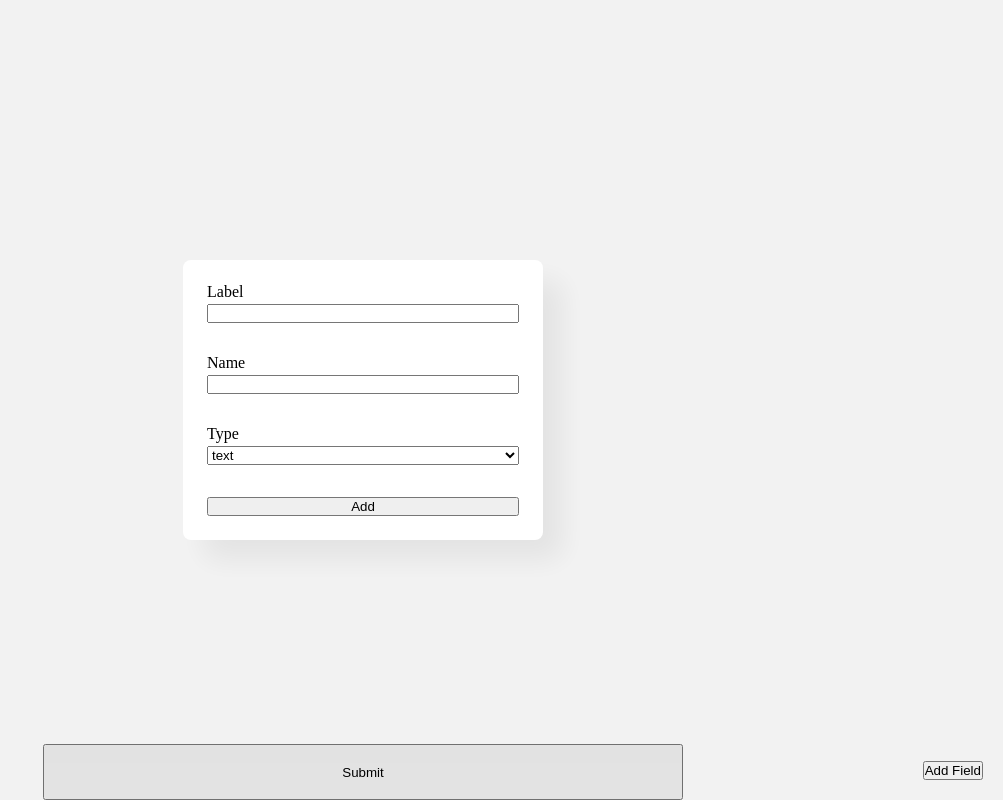
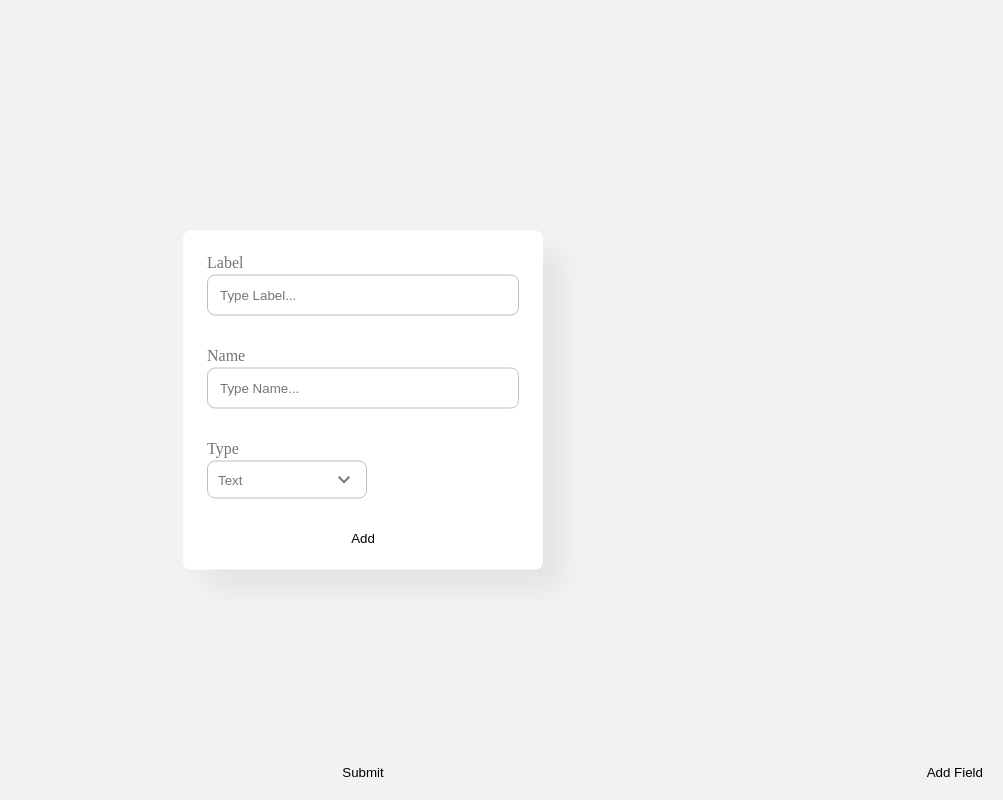
Before and after one commit to HyeBinYang/robin-react-UI, a Gatsby site: page /dynamic-form in a window 1280 px wide. Both pictures are taken after a click on the button "Add Field". Shown: the whole page, without its empty margins (277-1280 px from the left). Built offline with nearby package versions, Linux system fonts and the light colour scheme; Gatsby itself is replaced by a stand-in of ours.

Commit message:
feat: type Select UI 적용

```diff
--- a/package.json
+++ b/package.json
@@ -18,7 +18,6 @@
   "dependencies": {
     "@emotion/react": "^11.14.0",
     "@emotion/styled": "^11.14.0",
-    "framer-motion": "^12.16.0",
     "gatsby": "^5.14.1",
     "gatsby-plugin-emotion": "^8.14.0",
     "gatsby-plugin-image": "^3.14.0",
@@ -26,6 +25,7 @@
     "gatsby-source-filesystem": "^5.14.0",
     "gatsby-transformer-json": "^5.14.0",
     "gatsby-transformer-sharp": "^5.14.0",
+    "motion": "^12.16.0",
     "react": "^18.2.0",
     "react-dom": "^18.2.0",
     "react-hook-form": "^7.57.0",
--- a/src/components/GlobalStyles.tsx
+++ b/src/components/GlobalStyles.tsx
@@ -137,6 +137,8 @@ export const GlobalStyles = () => (
       }
 
       button {
+        border: none;
+        background-color: transparent;
         cursor: pointer;
       }
     `}
--- /dev/null
+++ b/src/components/common/Label.tsx
@@ -0,0 +1,22 @@
+import { css } from "@emotion/react";
+import React, { PropsWithChildren } from "react";
+
+type Props = {
+  id?: string;
+};
+
+const Label = ({ children, id }: PropsWithChildren<Props>) => {
+  return (
+    <label
+      htmlFor={id}
+      css={css`
+        width: fit-content;
+        color: #757575;
+      `}
+    >
+      {children}
+    </label>
+  );
+};
+
+export default Label;
--- /dev/null
+++ b/src/components/common/Select.tsx
@@ -0,0 +1,104 @@
+import { css } from "@emotion/react";
+import React, { useState } from "react";
+import { Option } from "types/global";
+import Label from "./Label";
+import { MdKeyboardArrowDown } from "react-icons/md";
+import { motion } from "motion/react";
+
+type Props = {
+  width?: number;
+  label?: string;
+  options?: Option[];
+  defaultValue?: string;
+  onSelect?: (value: string) => void;
+};
+
+const Select = ({ width = 160, label, options, defaultValue, onSelect }: Props) => {
+  const [open, setOpen] = useState(false);
+  const [selectedOption, setSelectedOption] = useState(() =>
+    options?.find((option) => option.value === defaultValue)
+  );
+
+  const toggleMenu = () => {
+    setOpen(!open);
+  };
+
+  const handleSelect = (option: Option) => () => {
+    onSelect?.(option.value);
+    setOpen(false);
+    setSelectedOption(option);
+  };
+
+  return (
+    <div
+      css={css`
+        display: flex;
+        flex-direction: column;
+        gap: 4px;
+      `}
+    >
+      {label && <Label>{label}</Label>}
+      <div>
+        <button
+          css={css`
+            width: ${width}px;
+            padding: 6px 10px;
+            display: flex;
+            align-items: center;
+            justify-content: space-between;
+            gap: 8px;
+            border: 1px solid #bdbdbd;
+            border-radius: 8px;
+            color: #757575;
+          `}
+          type="button"
+          aria-haspopup="menu"
+          onClick={toggleMenu}
+        >
+          {selectedOption ? selectedOption.label : "Select menu..."}
+          <motion.span
+            css={css`
+              height: 24px;
+            `}
+            animate={{
+              rotate: open ? 180 : 0,
+            }}
+          >
+            <MdKeyboardArrowDown size={24} />
+          </motion.span>
+        </button>
+        {options && open && (
+          <ul
+            css={css`
+              margin-top: 2px;
+              border: 1px solid #bdbdbd;
+              border-radius: 8px;
+              color: #424242;
+            `}
+            role="menu"
+          >
+            {options.map((option) => (
+              <li
+                css={css`
+                  padding: 8px;
+                  cursor: pointer;
+
+                  &:hover {
+                    background-color: #eeeeee;
+                  }
+                `}
+                key={option.value}
+                role="menuitem"
+                onClick={handleSelect(option)}
+              >
+                {option.label}
+              </li>
+            ))}
+          </ul>
+        )}
+      </div>
+    </div>
+  );
+};
+
+export default Select;
--- a/src/components/common/TextField.tsx
+++ b/src/components/common/TextField.tsx
@@ -1,5 +1,6 @@
 import { css } from "@emotion/react";
 import React, { forwardRef, InputHTMLAttributes } from "react";
+import Label from "./Label";
 
 type Props = {
   label?: string;
@@ -14,17 +15,7 @@ const TextField = forwardRef<HTMLInputElement, Props>(({ label, ...inputAttrs },
         gap: 4px;
       `}
     >
-      {label && (
-        <label
-          htmlFor={inputAttrs.id}
-          css={css`
-            width: fit-content;
-            color: #757575;
-          `}
-        >
-          {label}
-        </label>
-      )}
+      {label && <Label id={inputAttrs.id}>{label}</Label>}
       <input
         ref={ref}
         {...inputAttrs}
--- a/src/components/common/index.ts
+++ b/src/components/common/index.ts
@@ -1,2 +1,4 @@
 export { default as button } from "./Button";
 export { default as TextField } from "./TextField";
+export { default as Label } from "./Label";
+export { default as Select } from "./Select";
--- a/src/components/dynamic-form/AddFieldModal.tsx
+++ b/src/components/dynamic-form/AddFieldModal.tsx
@@ -2,6 +2,8 @@ import { css } from "@emotion/react";
 import React, { FormEvent, useRef, useState } from "react";
 import { useDynamicForm } from "../../hooks/dynamic-form";
 import { v6 as uuidv6 } from "uuid";
+import { Select, TextField } from "../common";
+import { FormFieldType } from "types/dynamic-form";
 
 type Props = {
   onClose?: () => void;
@@ -11,17 +13,17 @@ const AddFieldModal = ({ onClose }: Props) => {
   const { addFormField } = useDynamicForm();
   const labelRef = useRef<HTMLInputElement>(null);
   const nameRef = useRef<HTMLInputElement>(null);
-  const typeRef = useRef<HTMLSelectElement>(null);
+  const [type, setType] = useState<FormFieldType>("text");
 
   const handleSubmit = (e: FormEvent<HTMLFormElement>) => {
     e.preventDefault();
 
-    if (!labelRef.current || !nameRef.current || !typeRef.current) return;
+    if (!labelRef.current || !nameRef.current) return;
 
     addFormField({
       id: uuidv6(),
       label: labelRef.current.value,
-      type: typeRef.current.value,
+      type,
       name: nameRef.current.value,
     });
 
@@ -62,44 +64,19 @@ const AddFieldModal = ({ onClose }: Props) => {
           `}
           onSubmit={handleSubmit}
         >
-          <div
-            css={css`
-              display: flex;
-              flex-direction: column;
-              gap: 4px;
-            `}
-          >
-            <label htmlFor="title">Label</label>
-            <input ref={labelRef} />
-          </div>
-          <div
-            css={css`
-              display: flex;
-              flex-direction: column;
-              gap: 4px;
-            `}
-          >
-            <label htmlFor="name">Name</label>
-            <input ref={nameRef} />
-          </div>
-          <div
-            css={css`
-              display: flex;
-              flex-direction: column;
-              gap: 4px;
-            `}
-          >
-            <label htmlFor="type">Type</label>
-            <select ref={typeRef} defaultValue="text">
-              <option value="text" label="text" />
-              <option value="email" label="email" />
-              <option value="password" label="password" />
-              <option value="textarea" label="textarea" />
-              <option value="select" label="select" />
-              <option value="multiSelect" label="multi-select" />
-              <option value="radio" label="radio" />
-            </select>
-          </div>
+          <TextField label="Label" ref={labelRef} placeholder="Type Label..." />
+          <TextField label="Name" ref={nameRef} placeholder="Type Name..." />
+          <Select
+            label="Type"
+            defaultValue="text"
+            options={[
+              { label: "Text", value: "text" },
+              { label: "Email", value: "email" },
+              { label: "Password", value: "password" },
+              { label: "Only Number", value: "onlyNumber" },
+            ]}
+            onSelect={(value) => setType(value as FormFieldType)}
+          />
           <button>Add</button>
         </form>
       </div>
--- a/src/components/dynamic-form/DynamicForm.tsx
+++ b/src/components/dynamic-form/DynamicForm.tsx
@@ -1,53 +1,17 @@
 import { css } from "@emotion/react";
-import { AnimatePresence, motion } from "framer-motion";
-import React, { FormEventHandler, KeyboardEvent, useRef } from "react";
+import React, { KeyboardEvent, useRef } from "react";
 import { useDynamicForm } from "../../hooks/dynamic-form";
 import { GoTrash } from "react-icons/go";
 import Button from "../common/Button";
 import { SubmitHandler, useForm } from "react-hook-form";
-import { FormField } from "types/dynamic-form";
-import { TextField } from "../common";
+import renderFieldByType from "../../utils/dynamic-form/renderFieldByType";
+import { motion } from "motion/react";
 
 const DynamicForm = () => {
   const { formFields, swapField, deleteField } = useDynamicForm();
   const { register, handleSubmit } = useForm();
   const draggedIndex = useRef<number | null>(null);
   const focusedIndex = useRef<number | null>(null);
-
-  const renderFieldByType = (field: FormField) => {
-    switch (field.type) {
-      case "text":
-        return (
-          <TextField
-            {...register(field.name)}
-            id={field.name}
-            label={field.label}
-            type="text"
-            placeholder={`${field.label}을 입력해주세요.`}
-          />
-        );
-      case "email":
-        return (
-          <TextField
-            {...register(field.name)}
-            id={field.name}
-            label={field.label}
-            type="email"
-            placeholder="이메일을 입력해주세요."
-          />
-        );
-      case "password":
-        return (
-          <TextField
-            {...register(field.name)}
-            id={field.name}
-            label={field.label}
-            type="password"
-            placeholder="비밀번호를 입력해주세요."
-          />
-        );
-    }
-  };
 
   const handleDragStart = (index: number) => {
     draggedIndex.current = index;
@@ -95,7 +59,6 @@ const DynamicForm = () => {
       `}
       onSubmit={handleSubmit(onValid)}
     >
-      <AnimatePresence>
       {formFields.map((field, index) => (
         <motion.div
           key={field.id}
@@ -141,10 +104,9 @@ const DynamicForm = () => {
           >
             <GoTrash size={20} color="#757575" />
           </button>
-            {renderFieldByType(field)}
+          {renderFieldByType(field, register)}
         </motion.div>
       ))}
-      </AnimatePresence>
       <div
         css={css`
           position: fixed;
--- /dev/null
+++ b/src/hooks/dynamic-form/useDynamicForm.ts
@@ -0,0 +1,31 @@
+import { useContext } from "react";
+import { DynamicFormContext } from "../../components/dynamic-form/DynamicFormProvider";
+import { FormField } from "types/dynamic-form";
+
+const useDynamicForm = () => {
+  const context = useContext(DynamicFormContext);
+
+  if (!context) throw new Error("DynamicFormProvider안에서 사용해주세요.");
+
+  const { formFields, setFormFields } = context;
+
+  const addFormField = (formField: FormField) => {
+    setFormFields([...formFields, formField]);
+  };
+
+  const deleteField = (id: string) => {
+    setFormFields(formFields.filter((field) => field.id !== id));
+  };
+
+  const swapField = (from: number, to: number) => {
+    setFormFields((prev) => {
+      const newItems = [...prev];
+      [newItems[from], newItems[to]] = [newItems[to], newItems[from]];
+      return newItems;
+    });
+  };
+
+  return { formFields, addFormField, swapField, deleteField };
+};
+
+export default useDynamicForm;
--- a/src/hooks/dynamic-form/useDynamicForm.tsx
+++ /dev/null
@@ -1,64 +0,0 @@
-import { useContext } from "react";
-import { DynamicFormContext } from "../../components/dynamic-form/DynamicFormProvider";
-import { FormField } from "types/dynamic-form";
-import { TextField } from "../../components/common";
-
-const useDynamicForm = () => {
-  const context = useContext(DynamicFormContext);
-
-  if (!context) throw new Error("DynamicFormProvider안에서 사용해주세요.");
-
-  const { formFields, setFormFields } = context;
-
-  const addFormField = (formField: FormField) => {
-    setFormFields([...formFields, formField]);
-  };
-
-  const deleteField = (id: string) => {
-    setFormFields(formFields.filter((field) => field.id !== id));
-  };
-
-  const swapField = (from: number, to: number) => {
-    setFormFields((prev) => {
-      const newItems = [...prev];
-      [newItems[from], newItems[to]] = [newItems[to], newItems[from]];
-      return newItems;
-    });
-  };
-
-  const renderFieldByType = (field: FormField) => {
-    switch (field.type) {
-      case "text":
-        return (
-          <TextField
-            id={field.name}
-            label={field.label}
-            type="text"
-            placeholder={`${field.label}을 입력해주세요.`}
-          />
-        );
-      case "email":
-        return (
-          <TextField
-            id={field.name}
-            label={field.label}
-            type="email"
-            placeholder="이메일을 입력해주세요."
-          />
-        );
-      case "password":
-        return (
-          <TextField
-            id={field.name}
-            label={field.label}
-            type="password"
-            placeholder="비밀번호를 입력해주세요."
-          />
-        );
-    }
-  };
-
-  return { formFields, addFormField, swapField, deleteField, renderFieldByType };
-};
-
-export default useDynamicForm;
--- /dev/null
+++ b/src/types/global.d.ts
@@ -0,0 +1,6 @@
+declare module "types/global" {
+  type Option = {
+    label?: string;
+    value: string;
+  };
+}
--- /dev/null
+++ b/src/utils/dynamic-form/renderFieldByType.tsx
@@ -0,0 +1,51 @@
+import { FormField } from "types/dynamic-form";
+import { TextField } from "../../components/common";
+import { UseFormRegister } from "react-hook-form";
+import handleOnlyNumberChange from "../handleOnlyNumberChange";
+
+export default function renderFieldByType(field: FormField, register: UseFormRegister<any>) {
+  switch (field.type) {
+    case "text":
+      return (
+        <TextField
+          {...register(field.name)}
+          id={field.name}
+          label={field.label}
+          type="text"
+          placeholder={`${field.label}을 입력해주세요.`}
+        />
+      );
+    case "email":
+      return (
+        <TextField
+          {...register(field.name)}
+          id={field.name}
+          label={field.label}
+          type="email"
+          placeholder="이메일을 입력해주세요."
+        />
+      );
+    case "password":
+      return (
+        <TextField
+          {...register(field.name)}
+          id={field.name}
+          label={field.label}
+          type="password"
+          placeholder="비밀번호를 입력해주세요."
+        />
+      );
+    case "onlyNumber":
+      return (
+        <TextField
+          {...register(field.name, {
+            onChange: handleOnlyNumberChange,
+          })}
+          id={field.name}
+          label={field.label}
+          type="tel"
+          placeholder={`${field.label}을 입력해주세요.`}
+        />
+      );
+  }
+}
--- /dev/null
+++ b/src/utils/handleOnlyNumberChange.ts
@@ -0,0 +1,5 @@
+import { ChangeEvent } from "react";
+
+export default function handleOnlyNumberChange(event: ChangeEvent<HTMLInputElement>) {
+  event.target.value = event.target.value.replace(/[^0-9]/g, "");
+}
```
Also changed, not shown: src/components/dynamic-form/DynamicFormField.tsx (deleted, +0 -7 lines), src/types/dynamic-form.d.ts (+4 -3 lines), 1 other file. Lines whose indentation alone changed are shown as unchanged.
